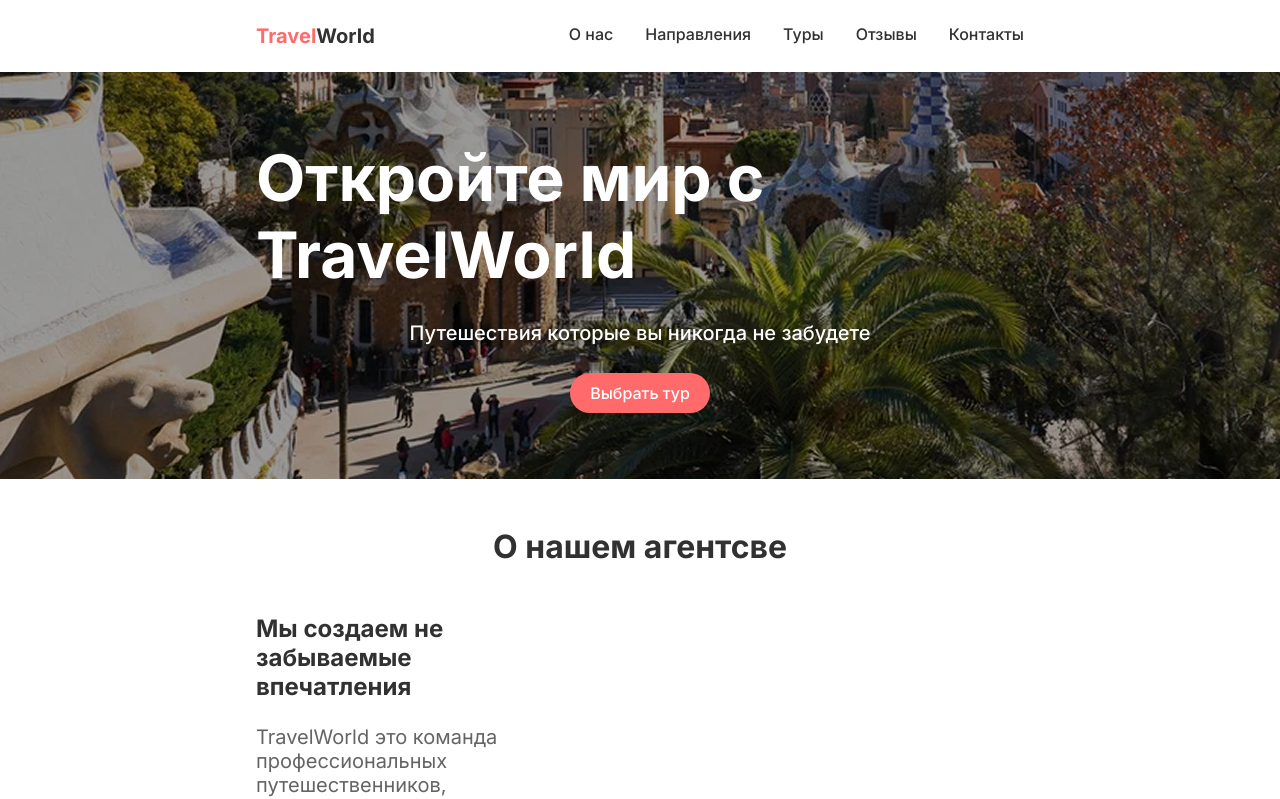
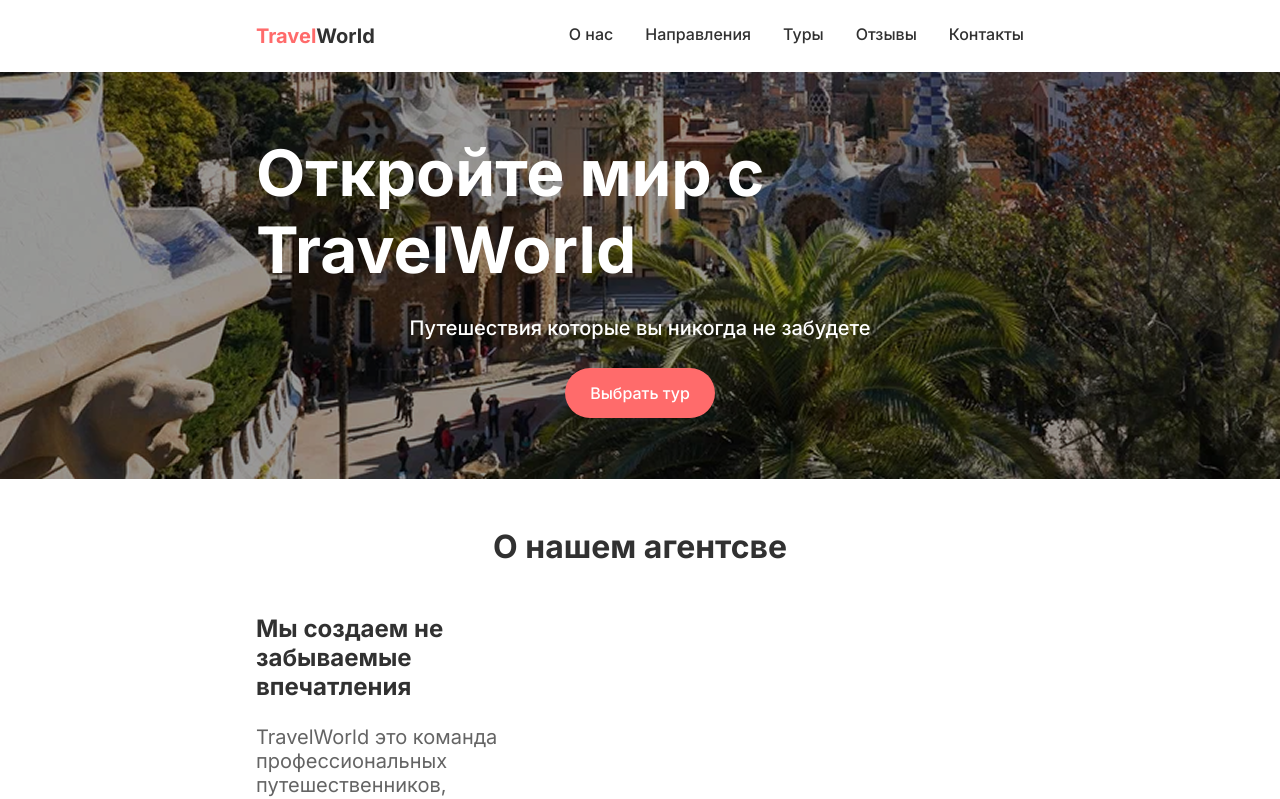
Before and after one commit to tyqFaradey/Web, a React (Vite) app in the folder lab2/css_2/: page / in a window 1280 px wide. Shown: the top 799 px of the page. Built offline with nearby package versions, Linux system fonts and the light colour scheme.

Commit message:
Update Button.module.scss

```diff
--- a/lab2/css_2/src/shared/ui/Button/Button.module.scss
+++ b/lab2/css_2/src/shared/ui/Button/Button.module.scss
@@ -9,7 +9,7 @@
   border-width: 0px;
   border-radius: 30px;
 
-  padding: 10px 20px;
+  padding: 15px 25px;
   cursor: pointer;
 
   &:hover {
```
